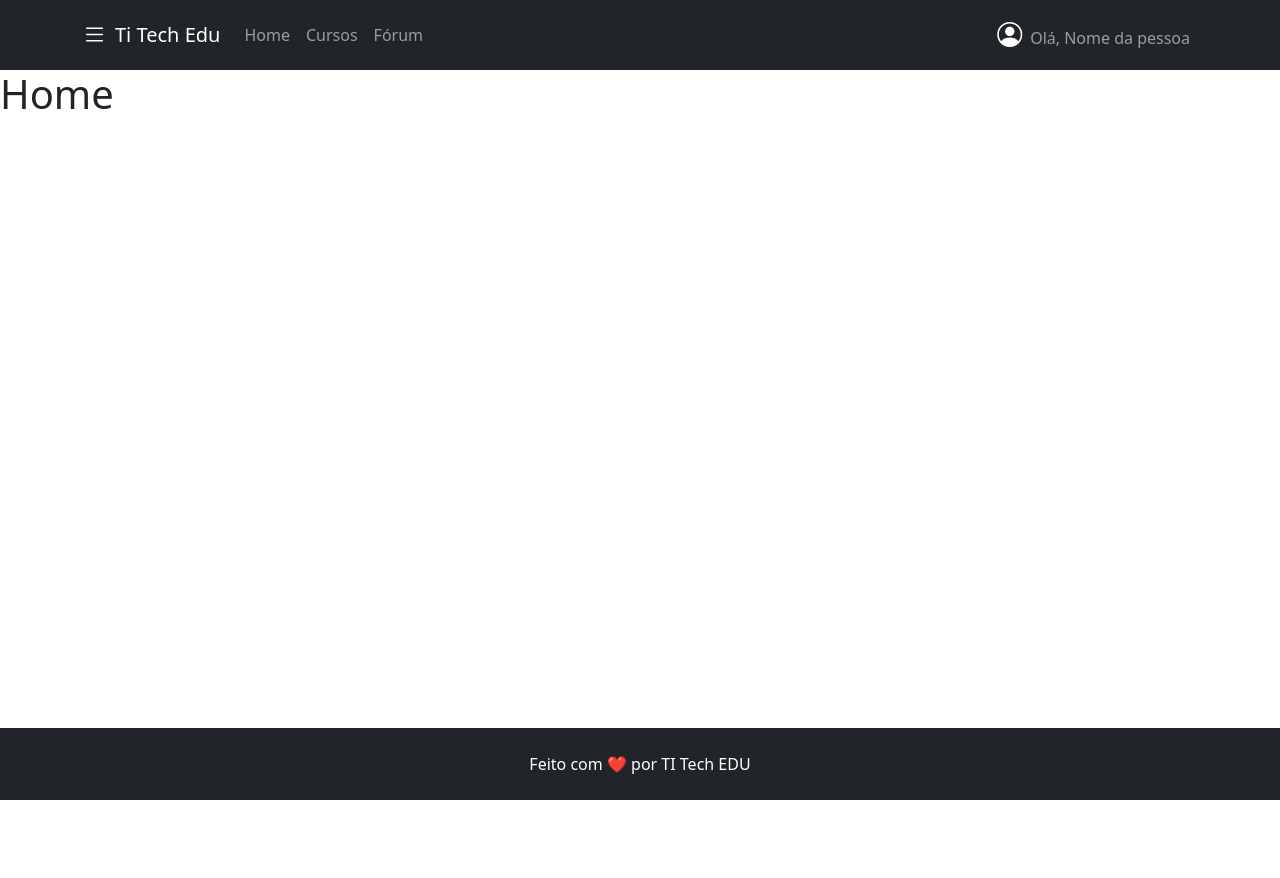
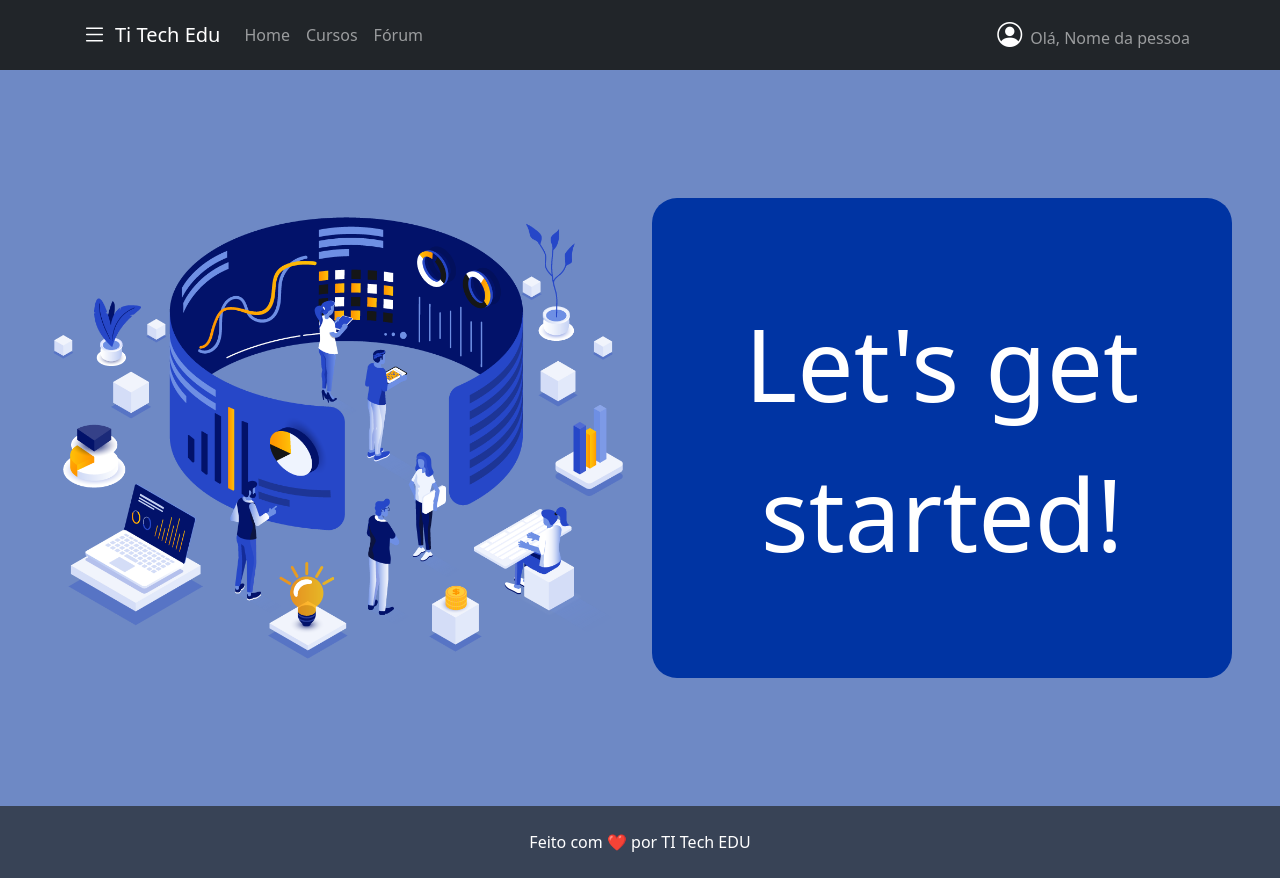
Before and after one commit to anneingrid/TiTechEdu-Web, a React (Create React App) app: page / in a window 1280 px wide. Before the commit the page ends 800 px from the top, so only its background shows below. Built offline with nearby package versions, Linux system fonts and the light colour scheme.

Commit message:
feat: Home

```diff
--- a/src/App.css
+++ b/src/App.css
@@ -1,7 +1,6 @@
 .App {
   text-align: center;
 }
-
 
 .App-header {
   background-color: #282c34;
@@ -13,6 +12,7 @@
   font-size: calc(10px + 2vmin);
   color: white;
 }
+
 
 .App-link {
   color: #61dafb;
@@ -41,7 +41,22 @@
 
 }
 
-i{
-  font-size: 14px;
+.gradient-btn {
+  padding: 10px 20px;
+  cursor: pointer;
+  border: none;
+  outline: none;
+  color: white;
+  background: #0034a3; /* fallback for browsers that don't support gradients */
+  transition: all 0.3s ease;
+  transform: scale(1);
+  box-shadow: 0 0 0 rgba(0, 0, 0, 0);
+  border-radius: 25px;
+  display: inline-block; /* This is needed for the transform to work correctly */
+}
 
+.gradient-btn:hover {
+  background: #021166; /* color when the cursor is at the end of the button */
+  transform: scale(1.05); /* slightly increase size */
+  box-shadow: 0 5px 15px rgba(0, 0, 0, 0.3); /* add shadow */
 }
--- a/src/index.css
+++ b/src/index.css
@@ -5,6 +5,7 @@ body {
     sans-serif;
   -webkit-font-smoothing: antialiased;
   -moz-osx-font-smoothing: grayscale;
+  background-color: rgb(110, 137, 197) !important;
 }
 
 code {
--- a/src/index.js
+++ b/src/index.js
@@ -10,7 +10,7 @@ import Perfil from './pages/Perfil'
 import Forum  from './pages/Forum'
 import Cursos from './pages/Cursos'
 import Vagas from './pages/Vagas';
-import './App.css'
+import './App.css';
 
 
 const roteador = createBrowserRouter([
--- a/src/pages/Cursos.js
+++ b/src/pages/Cursos.js
@@ -4,7 +4,8 @@ export default function Cursos() {
     return (
         <>
             <NavBarr></NavBarr>
-            <h1>oiii</h1>
+            <h1>Aqui também não tem nada.</h1>
+
         </>
     );
 };
--- a/src/pages/Footerr.js
+++ b/src/pages/Footerr.js
@@ -1,12 +1,27 @@
+import React, { useEffect, useRef } from 'react';
+
 
 
 export default function Footerr() {
+    const videoRef = useRef(null);
+
+    useEffect(() => {
+        if (videoRef.current) {
+            videoRef.current.play().catch(error => {
+                console.error('Erro de reprodução automática:', error);
+            });
+        }
+    }, []);
+
     return (
         <>
 
-            <footer className="text-center text-white fixed-bottom" style={{ backgroundColor: '#212529' }} >
+            {/* <video autoPlay muted loop ref={videoRef} style={{ position: 'fixed', top: 0, left: 0, width: '100%', height: '100%', zIndex: -1 }}>
+                <source src="/fundo.mp4" type="video/mp4" />
+            </video> */}
+            <footer className="text-center text-white " style={{ backgroundColor: 'rgba(33, 37, 41, 0.7)', position: 'relative' }} >
                 <div className="container p-4">
-                Feito com ❤️ por TI Tech EDU
+                    Feito com ❤️ por TI Tech EDU
                 </div>
 
             </footer>
--- a/src/pages/Forum.js
+++ b/src/pages/Forum.js
@@ -4,7 +4,7 @@ export default function Forum() {
     return (
         <>
             <NavBarr></NavBarr>
-            <h1>oe</h1>
+            <h1>Nada aqui.</h1>
         </>
     );
 };
--- a/src/pages/Home.js
+++ b/src/pages/Home.js
@@ -1,12 +1,51 @@
 import Footerr from "./Footerr";
 import NavBarr from "./NavBarr";
+import Button from 'react-bootstrap/Button';
+import Container from 'react-bootstrap/Container';
+import Row from 'react-bootstrap/Row';
+import Col from 'react-bootstrap/Col';
+import Image from 'react-bootstrap/Image';
+import React, { useState, useRef } from "react";
 
-export default function Home(){
-    return(
+export default function Home() {
+    const handleMouseMove = (event) => {
+        const btn = event.currentTarget;
+        const effect = btn.querySelector('.hover-effect');
+        const rect = btn.getBoundingClientRect();
+        const x = event.clientX - rect.left;
+        const y = event.clientY - rect.top;
+
+        effect.style.left = x + 'px';
+        effect.style.top = y + 'px';
+    };
+
+    const handleMouseOut = (event) => {
+        const effect = event.currentTarget.querySelector('.hover-effect');
+        effect.style.left = '50%';
+        effect.style.top = '50%';
+    };
+    return (
         <>
-        <NavBarr/>
-        <h1>Home</h1>
-        <Footerr/>
+            <NavBarr />
+            <Container fluid className="p-5">
+                <Row className="align-items-center" style={{ minHeight: '80vh' }}>
+                    <Col md={6}>
+                        <Image src="/foto.png" alt="Education & Tech" fluid />
+                    </Col>
+                    <Col md={6}>
+                        <Button
+                            className="gradient-btn"
+                            onMouseMove={handleMouseMove}
+                            onMouseOut={handleMouseOut}
+                            style={{ minHeight: '60vh', minWidth: '60vh', fontSize:100 }}
+                        >
+                            Let's get started!
+                            <span className="hover-effect"></span>
+                        </Button>
+                    </Col>
+                </Row>
+            </Container>
+            <Footerr />
         </>
 
     );
--- a/src/pages/NavBarr.js
+++ b/src/pages/NavBarr.js
@@ -1,8 +1,5 @@
-import Container from 'react-bootstrap/Container';
-import Nav from 'react-bootstrap/Nav';
-import Navbar from 'react-bootstrap/Navbar';
+import { Container, Nav, Navbar, Offcanvas } from 'react-bootstrap';
 import { useState } from 'react';
-import Offcanvas from 'react-bootstrap/Offcanvas';
 import { Link } from 'react-router-dom';
 
 export default function NavBarr() {
--- a/src/pages/Vagas.js
+++ b/src/pages/Vagas.js
@@ -4,7 +4,7 @@ export default function Vagas() {
     return (
         <>
             <NavBarr></NavBarr>
-            <h1>oiii</h1>
+            <h1>Não temos vagas!</h1>
         </>
     );
 };
```
Also changed, not shown: public/foto.png (added), 1 other file (tests, documents, lock files or other folders).
